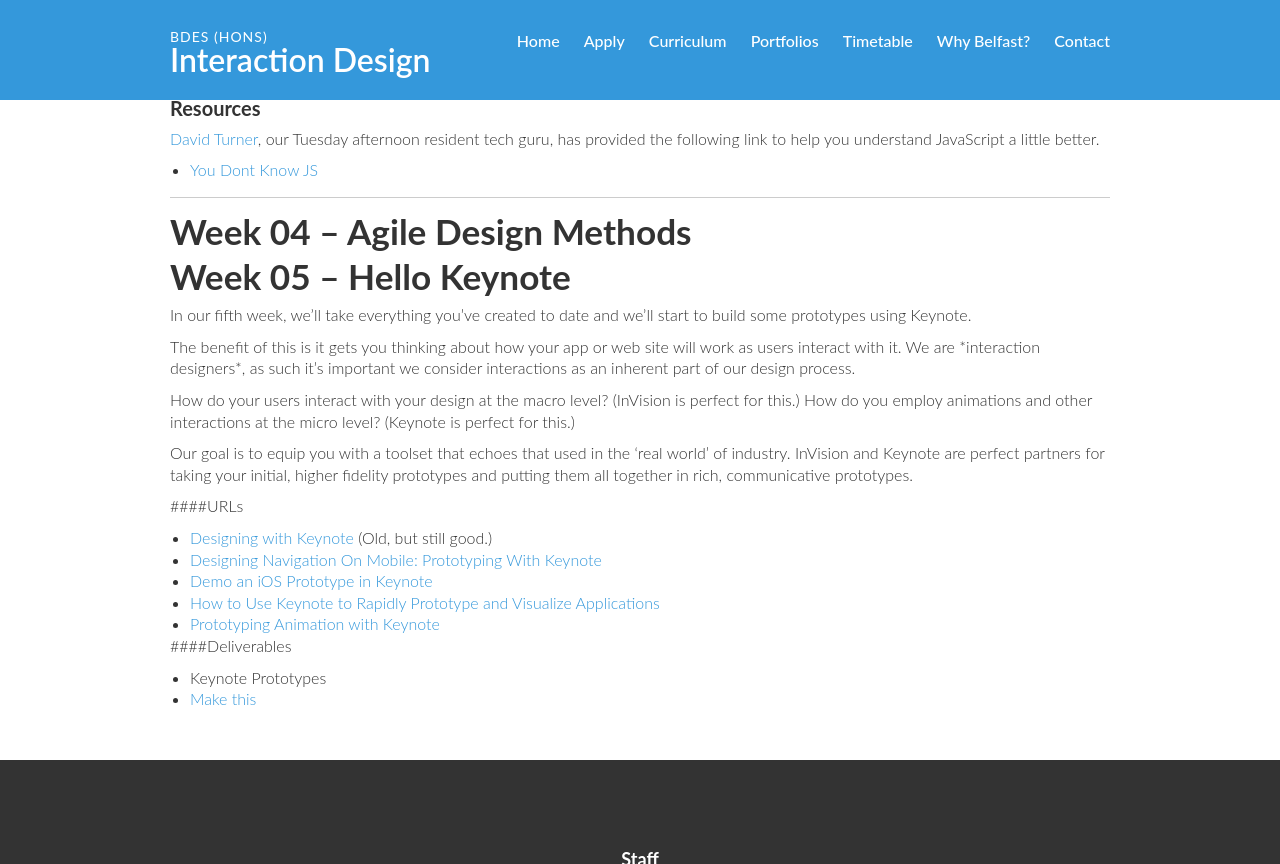
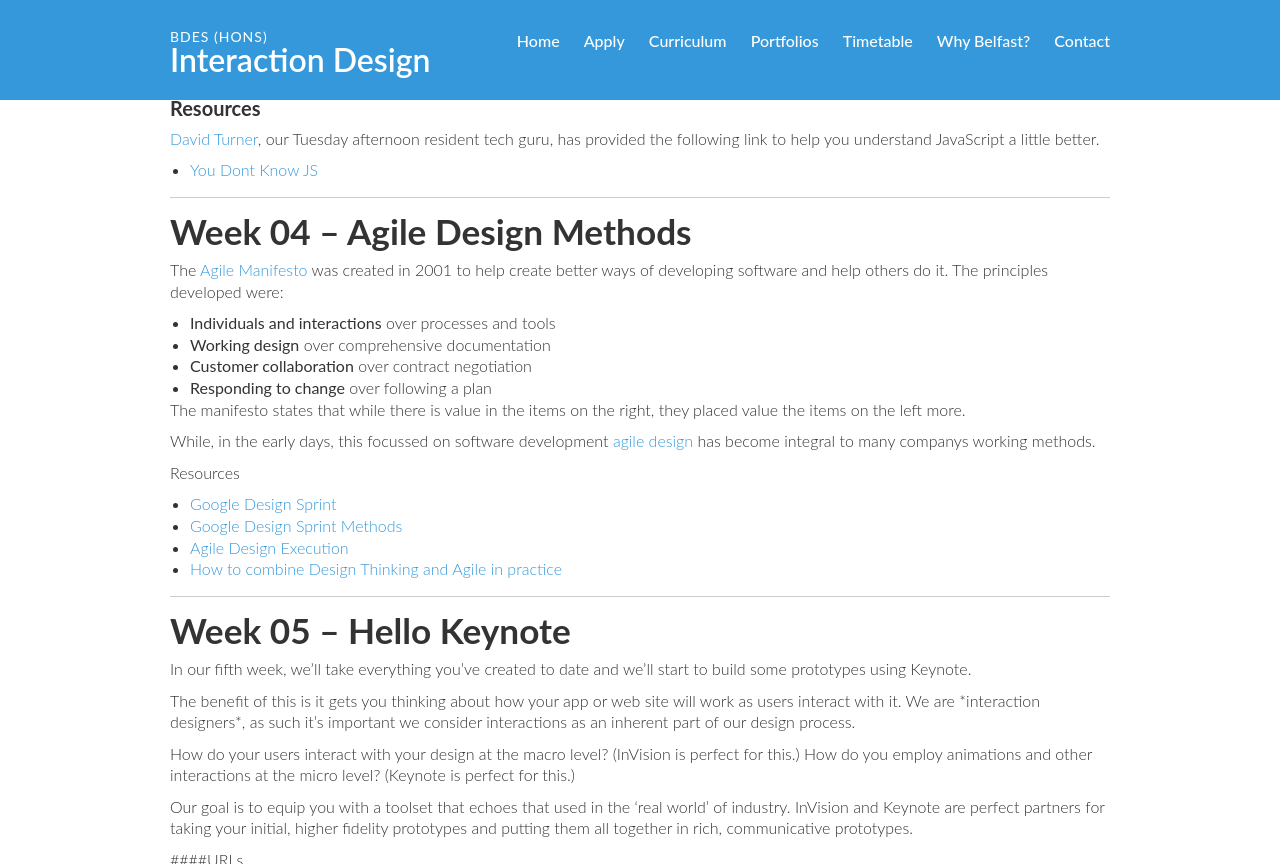
Before and after one commit to ixdbelfast/ixdbelfast.github.io, a Jekyll site: the page built from modules/IXD303/IXD303.md, in a window 1280 px wide and 900 px high, scrolled down 2829 px, cut to the strip 0-864 px from the top of the window. Built offline with Jekyll 4.4.1, drawn with Linux system fonts in a browser that asks for light colours; our own code applies the rules of GitHub Pages for plain Markdown files.

Commit message:
Added Week 04 content

```diff
--- a/modules/IXD303/IXD303.md
+++ b/modules/IXD303/IXD303.md
@@ -104,6 +104,25 @@ At this point you should be considering user journeys and how your user personas
 Week 04 – Agile Design Methods
 ==============================
 
+The [Agile Manifesto](http://agilemanifesto.org/) was created in 2001 to help create better ways of developing software and help others do it. The principles developed were:
+
+- **Individuals and interactions** over processes and tools
+- **Working design** over comprehensive documentation
+- **Customer collaboration** over contract negotiation
+- **Responding to change** over following a plan
+
+The manifesto states that while there is value in the items on the right, they placed value the items on the left more.
+
+While, in the early days, this focussed on software development [agile design](https://webdesign.tutsplus.com/articles/a-designers-introduction-to-agile-methodology--cms-23349) has become integral to many companys working methods.
+
+Resources
+- [Google Design Sprint](https://developers.google.com/design-sprint/)
+- [Google Design Sprint Methods](https://developers.google.com/design-sprint/downloads/DesignSprintMethods.pdf)
+- [Agile Design Execution](https://medium.com/enterprise-ux/agile-design-execution-cd99a720376e#.osuizwrei)
+- [How to combine Design Thinking and Agile in practice](https://medium.com/startup-study-group/how-to-combine-design-thinking-and-agile-in-practice-36c9fc75c6e6#.cu4um8w2s)
+
+---
+
 Week 05 – Hello Keynote
 =======================
 
```
